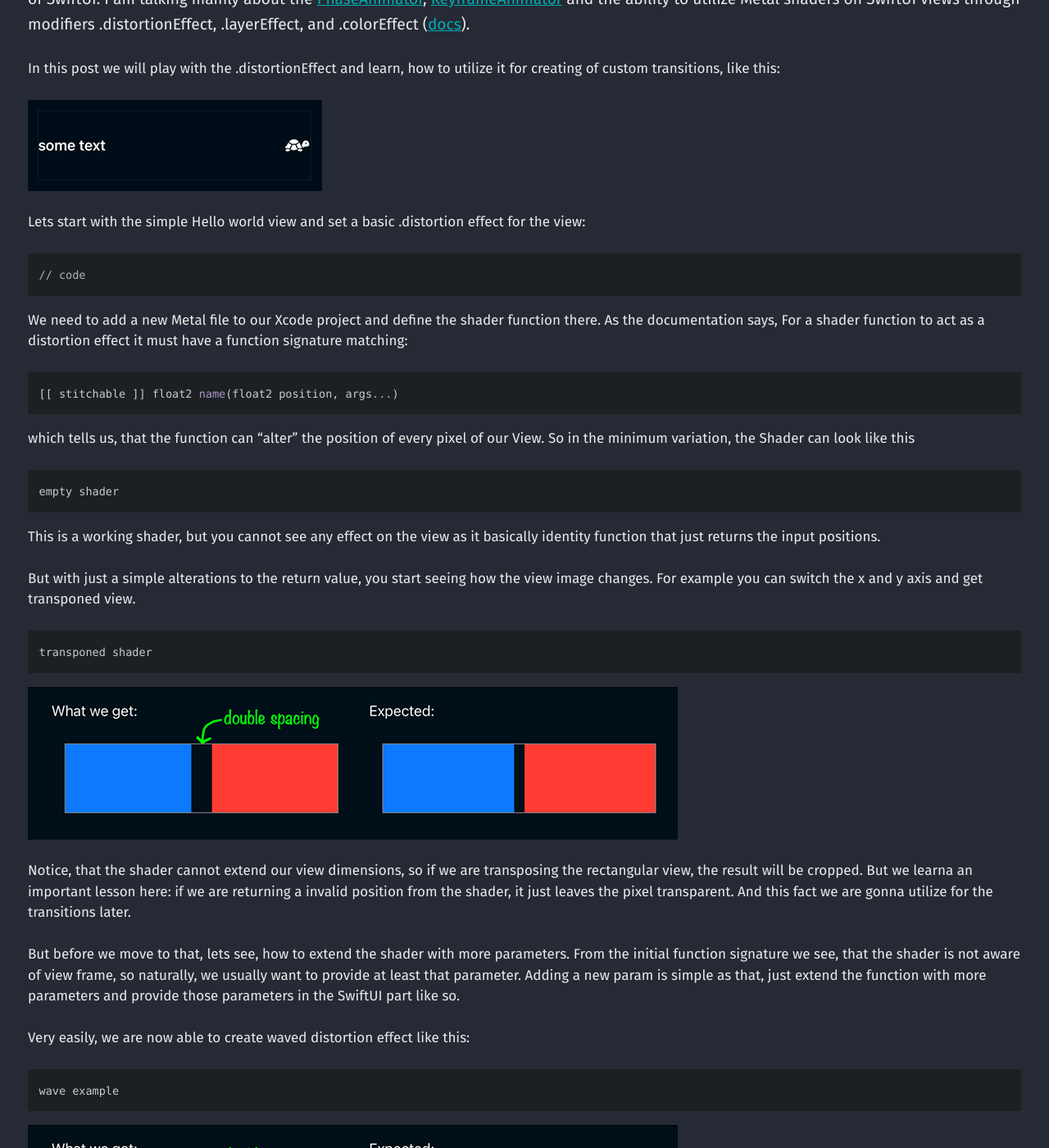
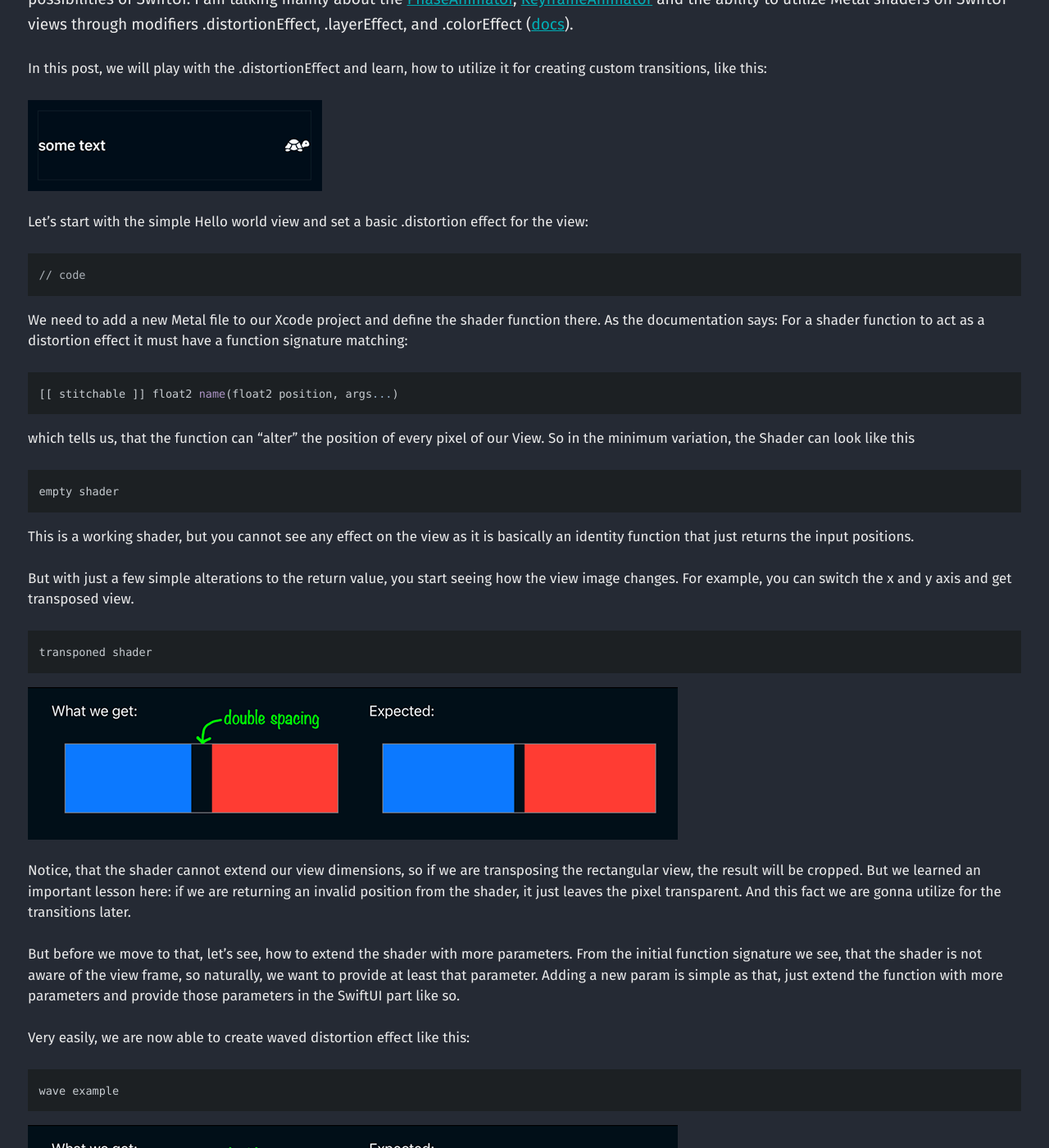
Before and after one commit to izakpavel/izakpavel.github.io, a Jekyll site: the page built from _posts/2023-06-16-distortionEffect-with-Metal-shaders-for-better-transitions.md, in a window 1280 px wide and 1400 px high, scrolled down 434 px. Shown: the whole window at 82% size. Built offline with Jekyll 4.4.1, drawn with Linux system fonts in a browser that asks for light colours; some of the changed text lies outside the part shown.

Commit message:
grammarly pass

```diff
--- a/_posts/2023-06-16-distortionEffect-with-Metal-shaders-for-better-transitions.md
+++ b/_posts/2023-06-16-distortionEffect-with-Metal-shaders-for-better-transitions.md
@@ -6,22 +6,20 @@ author: Pavel Zak
 categories: development
 tags:	SwiftUI distortionEffect Metal Shaders
 ---
+his year DubDub is over and I am very excited about the new developer treats that iOS17 will bring us that expand the animation possibilities of SwiftUI. I am talking mainly about the [PhaseAnimator], [KeyframeAnimator] and the ability to utilize Metal shaders on SwiftUI views through modifiers .distortionEffect, .layerEffect, and .colorEffect ([docs]).
 
-
-This years DubDub is over and I am very excited about new developer treats that iOS17 will bring us that expand the animation possibilities of SwiftUI. I am talking mainly about the [PhaseAnimator], [KeyframeAnimator] and the ability to utilize Metal shaders on SwiftUI views through modifiers .distortionEffect, .layerEffect, and .colorEffect ([docs]).
-
-In this post we will play with the .distortionEffect and learn, how to utilize it for creating of custom transitions, like this:
+In this post, we will play with the .distortionEffect and learn, how to utilize it for creating custom transitions, like this:
 
 ![image1]
 
 
-Lets start with the simple Hello world view and set a basic .distortion effect for the view:
+Let's start with the simple Hello world view and set a basic .distortion effect for the view:
 
 {% highlight swift %}
 // code
 {% endhighlight %}
 
-We need to add a new Metal file to our Xcode project and define the shader function there. As the documentation says, For a shader function to act as a distortion effect it must have a function signature matching:
+We need to add a new Metal file to our Xcode project and define the shader function there. As the documentation says: For a shader function to act as a distortion effect it must have a function signature matching:
 
 {% highlight swift %}
 [[ stitchable ]] float2 name(float2 position, args...)
@@ -33,9 +31,9 @@ which tells us, that the function can "alter" the position of every pixel of our
 empty shader
 {% endhighlight %}
 
-This is a working shader, but you cannot see any effect on the view as it basically identity function that just returns the input positions.
+This is a working shader, but you cannot see any effect on the view as it is basically an identity function that just returns the input positions.
 
-But with just a simple alterations to the return value, you start seeing how the view image changes. For example you can switch the x and y axis and get transponed view.
+But with just a few simple alterations to the return value, you start seeing how the view image changes. For example, you can switch the x and y axis and get transposed view.
 
 {% highlight swift %}
 transponed shader
@@ -43,9 +41,9 @@ transponed shader
 
 ![image2]
 
-Notice, that the shader cannot extend our view dimensions, so if we are transposing the rectangular view, the result will be cropped. But we learna an important lesson here: if we are returning a invalid position from the shader, it just leaves the pixel transparent. And this fact we are gonna utilize for the transitions later.
+Notice, that the shader cannot extend our view dimensions, so if we are transposing the rectangular view, the result will be cropped. But we learned an important lesson here: if we are returning an invalid position from the shader, it just leaves the pixel transparent. And this fact we are gonna utilize for the transitions later.
 
-But before we move to that, lets see, how to extend the shader with more parameters. From the initial function signature we see, that the shader is not aware of view frame, so naturally, we usually want to provide at least that parameter. Adding a new param is simple as that, just extend the function with more parameters and provide those parameters in the SwiftUI part like so.
+But before we move to that, let's see, how to extend the shader with more parameters. From the initial function signature we see, that the shader is not aware of the view frame, so naturally, we want to provide at least that parameter. Adding a new param is simple as that, just extend the function with more parameters and provide those parameters in the SwiftUI part like so.
 
 Very easily, we are now able to create waved distortion effect like this:
 
@@ -57,17 +55,17 @@ wave example
 
 Try to experiment with the shader parameters and messing the output with various functions. How fun, right?
 
-Now, lets utilize what we have learned to build a custom view transition. I want to create an effect, that shifts away the content of the view like so:
+Now, let's utilize what we have learned to build a custom view transition. I want to create an effect, that shifts away the content of the view like so:
 
 ![image2]
 
-for that, I extend the shader with one more parameter named effectValue, that controlls the offset of the view content. My shader looks like this:
+for that, I extend the shader with one more parameter named effectValue, which controls the offset of the view content. My shader looks like this:
 
 {% highlight swift %}
 shift shader
 {% endhighlight %}
 
-and for the testing I am using a simple slider just to be sure that it behaves correctly for all effectValues between 0 and 1.
+and for the testing, I am using a simple slider just to be sure that it behaves correctly for all effectValues between 0 and 1.
 
 Once we are happy with the basic effect, we just wrap it into a view modifier:
 
@@ -81,7 +79,7 @@ And the last step is to use the modifier for a custom Transition definition:
 view modifier
 {% endhighlight %}
 
-And we are done. Now it is your time to get creative! Let me know, if you found this article helpful and send me your animations at [twitter].
+And we are done. Now it is your time to get creative! Let me know, if you found this article helpful, and send me your animations at [twitter].
 
 
 [PhaseAnimator]: https://developer.apple.com/documentation/swiftui/phaseanimator/
```
